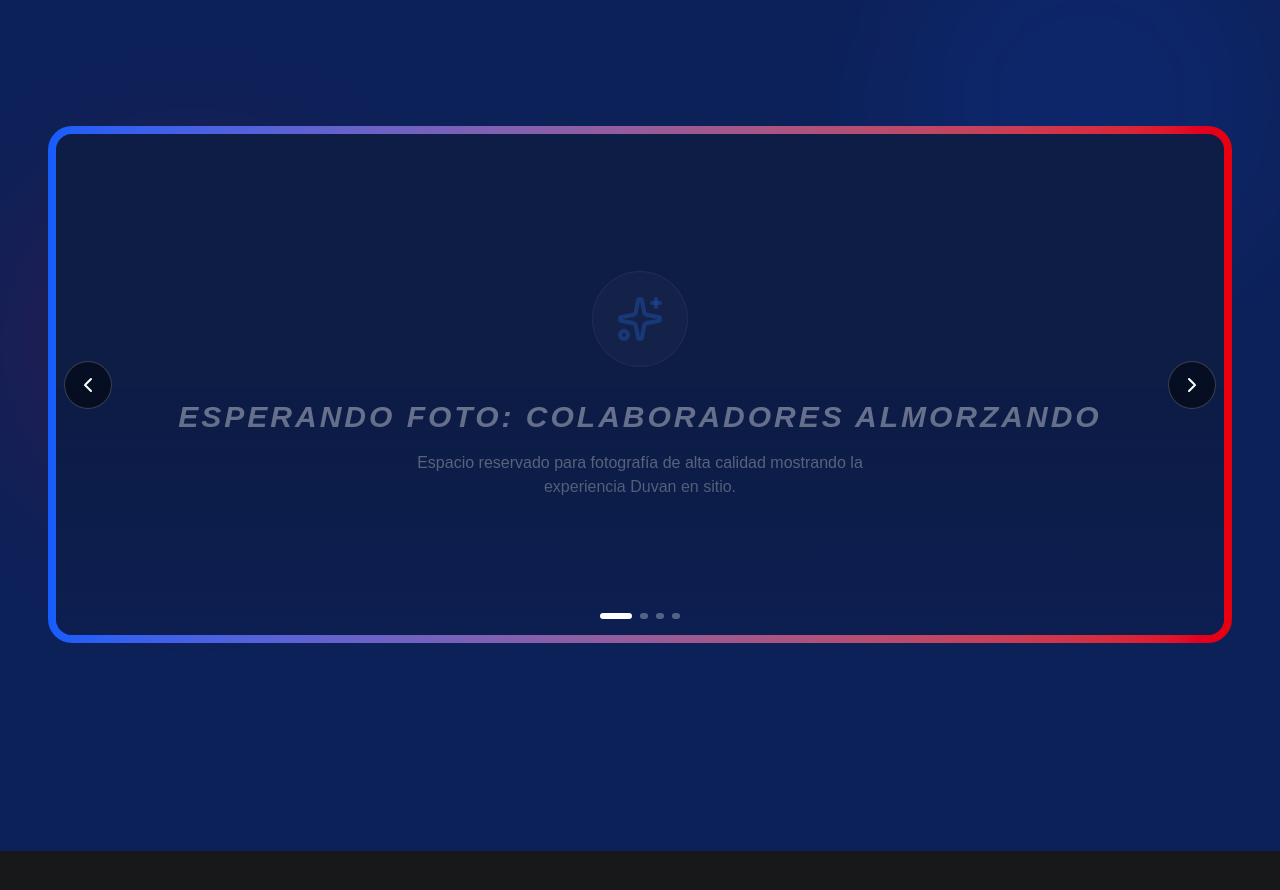
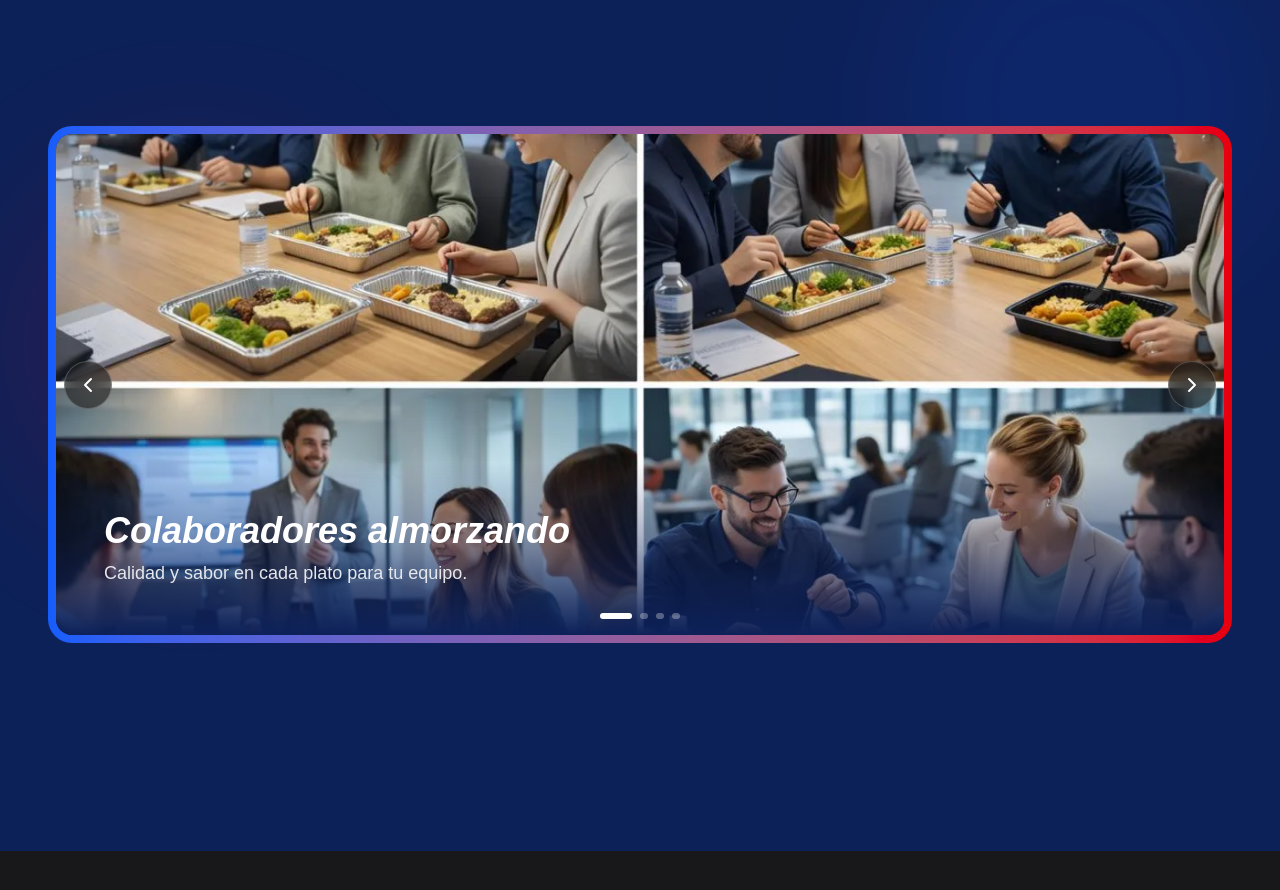
Before and after one commit to lauhernandez1818-dot/duvan-premium, a Next.js app: page / in a window 1280 px wide. Shown: the part 9601-10491 px from the top of the page. Built offline with nearby package versions, Linux system fonts and the light colour scheme.

Commit message:
Content: Add actual images to Bienestar section

```diff
--- a/src/components/CarouselBienestar.tsx
+++ b/src/components/CarouselBienestar.tsx
@@ -2,14 +2,33 @@
 
 import React, { useCallback, useEffect, useState } from 'react';
 import useEmblaCarousel from 'embla-carousel-react';
+import Image from 'next/image';
 import { ChevronLeft, ChevronRight, Sparkles } from 'lucide-react';
 import { motion, AnimatePresence } from 'framer-motion';
 
 const imagenesBienestar = [
-  { id: 1, text: 'Esperando foto: Colaboradores almorzando' },
-  { id: 2, text: 'Esperando foto: Envases de aluminio premium' },
-  { id: 3, text: 'Esperando foto: Bienestar en la oficina' },
-  { id: 4, text: 'Esperando foto: Sabor de hogar en el trabajo' },
+  {
+    id: 1,
+    src: '/imagenes/catering.webp',
+    text: 'Colaboradores almorzando',
+    description: 'Calidad y sabor en cada plato para tu equipo.'
+  },
+  {
+    id: 2,
+    src: '/imagenes/catering2.webp',
+    text: 'Tranquilidad y Bienestar',
+    description: 'Servicio impecable que garantiza la satisfacción total.'
+  },
+  {
+    id: 3,
+    text: 'Gestión Eficiente',
+    description: 'Nos encargamos de todo para que tú no tengas que preocuparte.'
+  },
+  {
+    id: 4,
+    text: 'Sabor de Hogar',
+    description: 'Comida fresca preparada diariamente con los mejores ingredientes.'
+  },
 ];
 
 export default function CarouselBienestar() {
@@ -41,6 +60,16 @@
                 key={item.id}
                 className="relative flex-[0_0_100%] min-w-0 aspect-[16/9] sm:aspect-[21/9] flex items-center justify-center bg-gray-900/40"
               >
+                {item.src ? (
+                  <Image
+                    src={item.src}
+                    alt={item.text}
+                    fill
+                    className="object-cover"
+                    sizes="(max-width: 768px) 100vw, (max-width: 1200px) 80vw, 1200px"
+                    priority={item.id === 1}
+                  />
+                ) : (
                   <div className="flex flex-col items-center gap-4 text-center px-4">
                     <div className="w-16 h-16 sm:w-24 sm:h-24 rounded-full bg-white/5 flex items-center justify-center border border-white/10 mb-4 animate-pulse">
                       <Sparkles className="w-8 h-8 sm:w-12 sm:h-12 text-blue-500/50" />
@@ -48,13 +77,38 @@
                     <p className="text-xl sm:text-3xl font-black text-white italic opacity-40 uppercase tracking-widest">
                       {item.text}
                     </p>
-                  <p className="text-sm sm:text-base text-gray-500 max-w-md">
-                    Espacio reservado para fotografía de alta calidad mostrando la experiencia Duvan en sitio.
+                  </div>
+                )}
+
+                {/* Text Overlay for actual images */}
+                {item.src && (
+                  <div className="absolute inset-x-0 bottom-0 p-6 sm:p-12 bg-gradient-to-t from-[#0d2159] via-[#0d2159]/40 to-transparent">
+                    <motion.div
+                      initial={{ opacity: 0, y: 20 }}
+                      whileInView={{ opacity: 1, y: 0 }}
+                      transition={{ delay: 0.2 }}
+                    >
+                      <h3 className="text-2xl sm:text-4xl font-black text-white mb-2 italic">
+                        {item.text}
+                      </h3>
+                      <p className="text-sm sm:text-lg text-gray-200 font-medium">
+                        {item.description}
+                      </p>
+                    </motion.div>
+                  </div>
+                )}
+
+                {/* Decorative overlay for placeholders */}
+                {!item.src && (
+                  <>
+                    <div className="absolute inset-0 bg-gradient-to-t from-[#0d2159] via-transparent to-transparent opacity-60" />
+                    <div className="relative z-10 px-4 text-center">
+                      <p className="text-sm sm:text-base text-gray-500 max-w-md mx-auto">
+                        {item.description}
                       </p>
                     </div>
-
-                {/* Decorative overlay */}
-                <div className="absolute inset-0 bg-gradient-to-t from-[#0d2159] via-transparent to-transparent opacity-60" />
+                  </>
+                )}
               </div>
             ))}
           </div>
```
Also changed, not shown: public/imagenes/catering.webp (added), public/imagenes/catering2.webp (added). Lines whose indentation alone changed are shown as unchanged.
